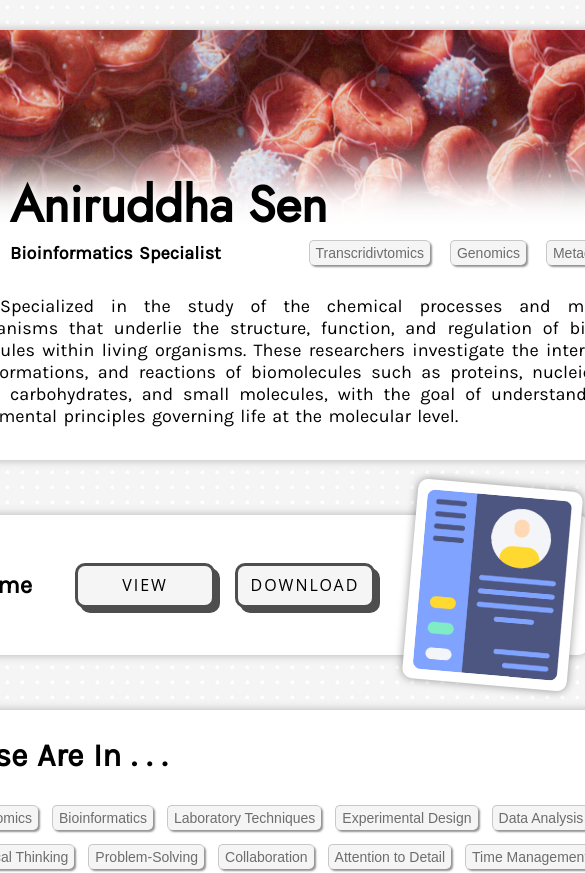
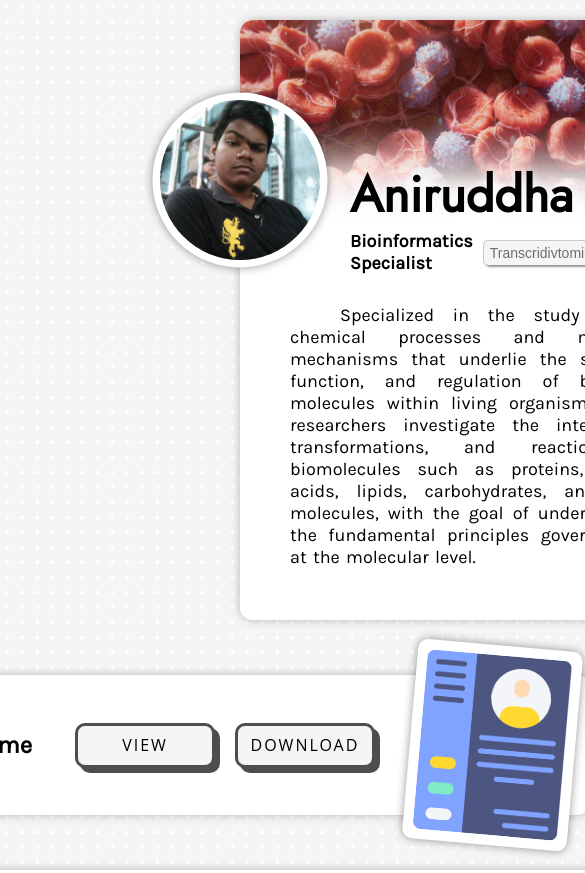
Before and after one commit to tathagatamishra/AniruddhaSen, a React (Vite) app in the folder client/: page / in a window 390 px wide. Shown: the top 873 px of the page, 585 px wide, since content can reach past the window. Built offline with nearby package versions, Linux system fonts and the light colour scheme.

Commit message:
500px C1

```diff
--- a/client/src/Component/C1/About.scss
+++ b/client/src/Component/C1/About.scss
@@ -26,7 +26,7 @@
     }
 
     @media screen and (max-width: 500px) {
-        width: 1050px;
+        width: 495px;
     }
 
     @media screen and (max-width: 400px) {
@@ -49,6 +49,12 @@
             width: 800px;
             height: 430px;
             margin: 30px 20px 20px 0;
+        }
+        @media screen and (max-width: 500px) {
+            padding: 0;
+            width: 470px;
+            height: 600px;
+            margin: 20px 10px 20px 10px;
         }
 
         transition: 300ms;
@@ -158,6 +164,7 @@
 
             border-top-right-radius: 0.8rem;
             border-top-left-radius: 0.8rem;
+
             // border: 2px solid rgb(0, 0, 0);
 
             & .cover-shadow {
@@ -167,6 +174,10 @@
                 }
                 @media screen and (max-width: 1030px) {
                     width: 800px;
+                    height: 200px;
+                }
+                @media screen and (max-width: 500px) {
+                    width: 470px;
                     height: 200px;
                 }
 
@@ -179,7 +190,8 @@
                 box-shadow: 0px -100px 50px -40px white inset;
                 border-top-right-radius: 0.8rem;
                 border-top-left-radius: 0.8rem;
-                // border: 2px solid rgb(255, 71, 71);
+
+                // border: 2px solid rgb(71, 145, 255);
             }
 
             & img {
@@ -213,6 +225,11 @@
             @media screen and (max-width: 1030px) {
                 height: 270px;
                 width: 800px;
+                margin-top: 150px;
+            }
+            @media screen and (max-width: 500px) {
+                height: 450px;
+                width: 470px;
                 margin-top: 150px;
             }
 
```
